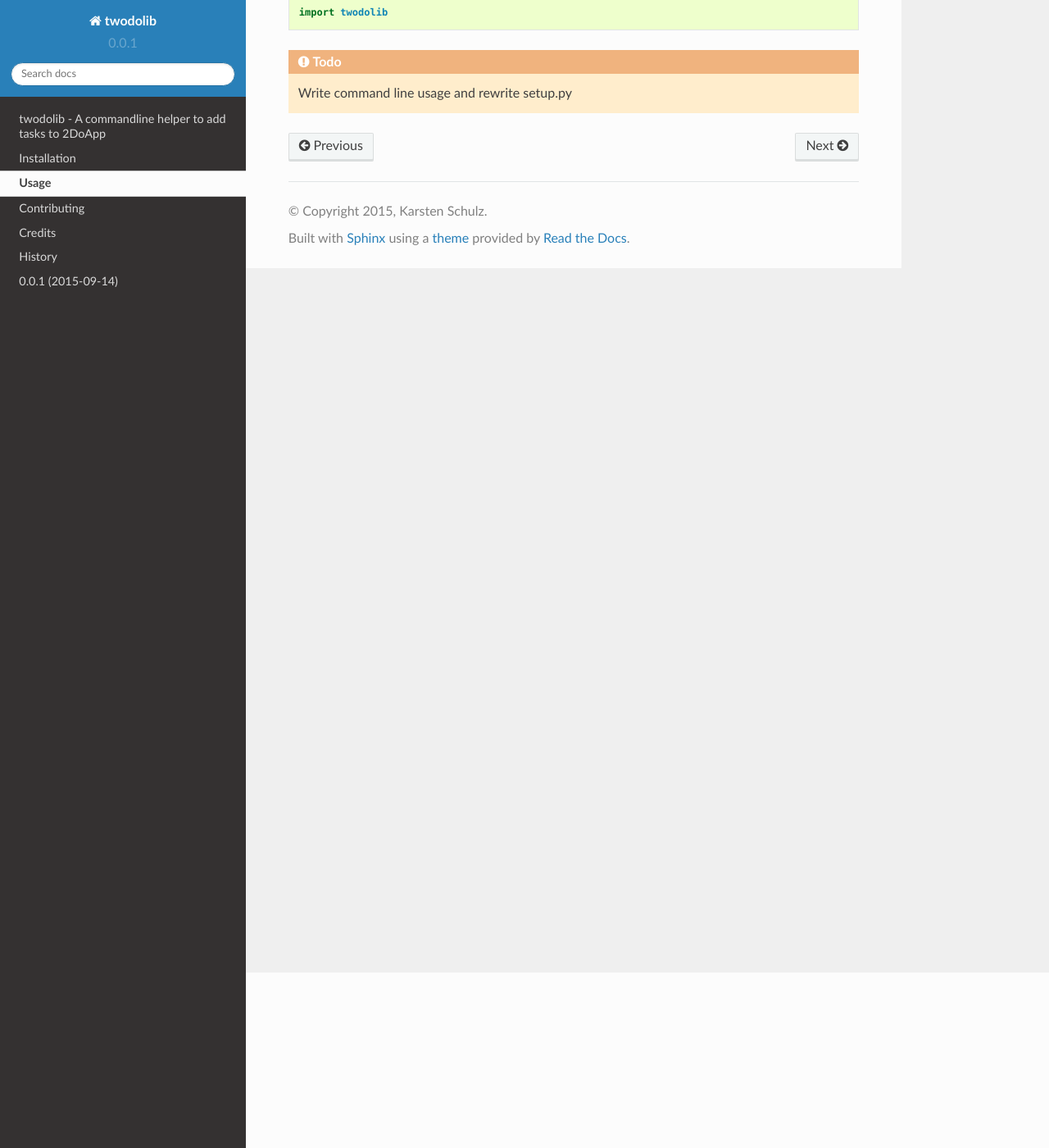
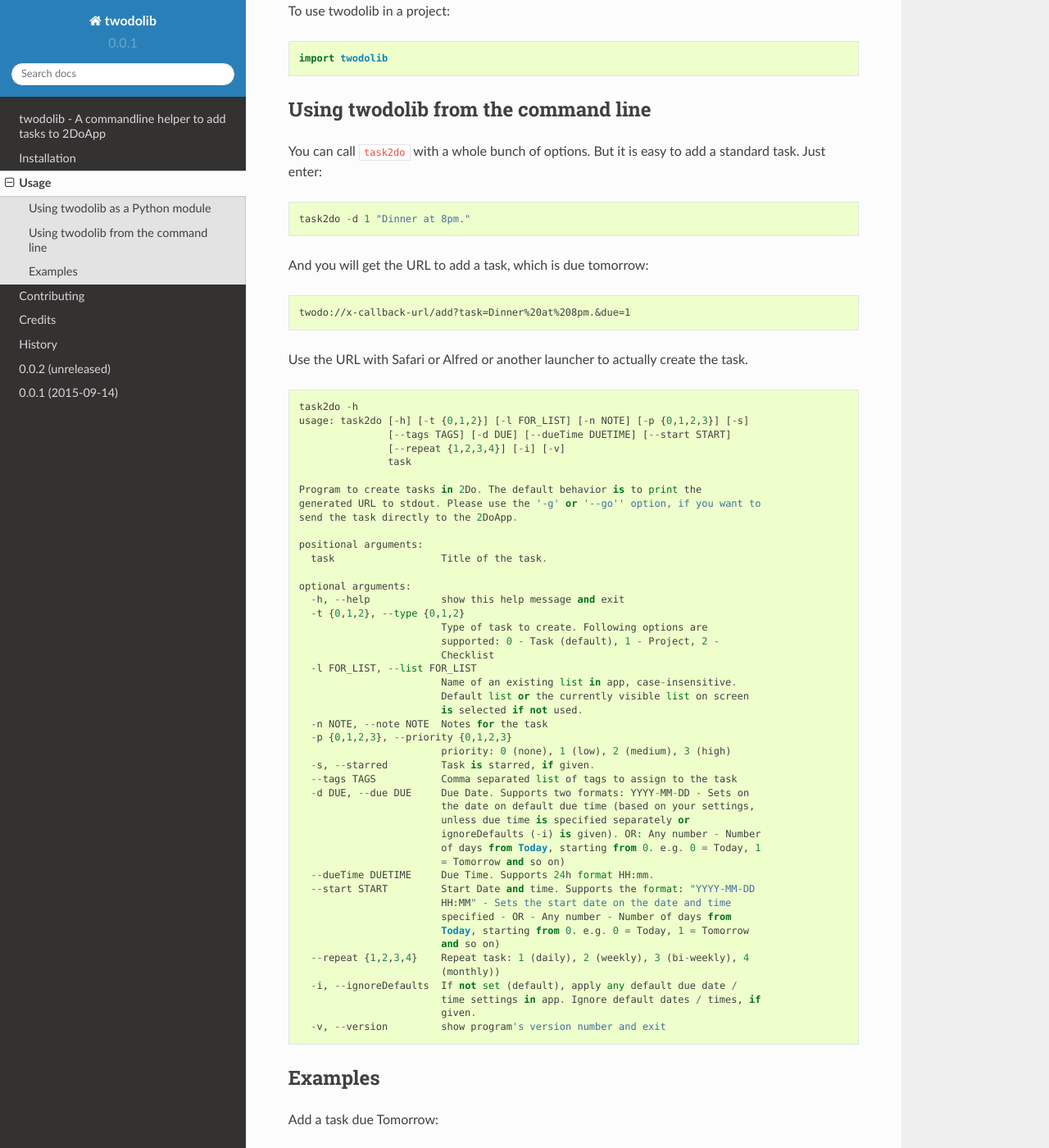
Before and after one commit to KarstenSchulz/twodolib, a Sphinx documentation site: the page built from docs/usage.rst, in a window 1280 px wide and 1400 px high, scrolled down 214 px. Shown: the whole window at 82% size. Built offline with Sphinx 7.4.7 and the Read the Docs theme 2.0.0, drawn with Linux system fonts in a browser that asks for light colours; pages that are not in the unit, such as notebooks, are missing from menus; some of the changed text lies outside the part shown.

Commit message:
updated documentation

```diff
--- a/HISTORY.rst
+++ b/HISTORY.rst
@@ -3,7 +3,14 @@
 History
 -------
 
+0.0.2 (unreleased)
+------------------
+
+* ADD: more commandline options implemented: repeat, due, dueTime, repeat
+* ADD: docs
+
+
 0.0.1 (2015-09-14)
----------------------
+------------------
 
-* not released - pre alpha atm.
+* not released - pre alpha.
--- a/docs/usage.rst
+++ b/docs/usage.rst
@@ -1,9 +1,106 @@
 =====
 Usage
 =====
+
+Using twodolib as a Python module
+---------------------------------
 
 To use twodolib in a project::
 
     import twodolib
 
-.. todo:: Write command line usage and rewrite setup.py
+
+
+Using twodolib from the command line
+------------------------------------
+
+You can call ``task2do`` with a whole bunch of options. But it is easy to
+add a standard task. Just enter::
+
+    task2do -d 1 "Dinner at 8pm."
+
+And you will get the URL to add a task, which is due tomorrow::
+
+    twodo://x-callback-url/add?task=Dinner%20at%208pm.&due=1
+
+Use the URL with Safari or Alfred or another launcher to actually create the
+task.
+
+
+
+::
+
+    task2do -h
+    usage: task2do [-h] [-t {0,1,2}] [-l FOR_LIST] [-n NOTE] [-p {0,1,2,3}] [-s]
+                   [--tags TAGS] [-d DUE] [--dueTime DUETIME] [--start START]
+                   [--repeat {1,2,3,4}] [-i] [-v]
+                   task
+
+    Program to create tasks in 2Do. The default behavior is to print the
+    generated URL to stdout. Please use the '-g' or '--go'' option, if you want to
+    send the task directly to the 2DoApp.
+
+    positional arguments:
+      task                  Title of the task.
+
+    optional arguments:
+      -h, --help            show this help message and exit
+      -t {0,1,2}, --type {0,1,2}
+                            Type of task to create. Following options are
+                            supported: 0 - Task (default), 1 - Project, 2 -
+                            Checklist
+      -l FOR_LIST, --list FOR_LIST
+                            Name of an existing list in app, case-insensitive.
+                            Default list or the currently visible list on screen
+                            is selected if not used.
+      -n NOTE, --note NOTE  Notes for the task
+      -p {0,1,2,3}, --priority {0,1,2,3}
+                            priority: 0 (none), 1 (low), 2 (medium), 3 (high)
+      -s, --starred         Task is starred, if given.
+      --tags TAGS           Comma separated list of tags to assign to the task
+      -d DUE, --due DUE     Due Date. Supports two formats: YYYY-MM-DD - Sets on
+                            the date on default due time (based on your settings,
+                            unless due time is specified separately or
+                            ignoreDefaults (-i) is given). OR: Any number - Number
+                            of days from Today, starting from 0. e.g. 0 = Today, 1
+                            = Tomorrow and so on)
+      --dueTime DUETIME     Due Time. Supports 24h format HH:mm.
+      --start START         Start Date and time. Supports the format: "YYYY-MM-DD
+                            HH:MM" - Sets the start date on the date and time
+                            specified - OR - Any number - Number of days from
+                            Today, starting from 0. e.g. 0 = Today, 1 = Tomorrow
+                            and so on)
+      --repeat {1,2,3,4}    Repeat task: 1 (daily), 2 (weekly), 3 (bi-weekly), 4
+                            (monthly))
+      -i, --ignoreDefaults  If not set (default), apply any default due date /
+                            time settings in app. Ignore default dates / times, if
+                            given.
+      -v, --version         show program's version number and exit
+
+
+Examples
+--------
+
+Add a task due Tomorrow::
+
+    task2do -d 1 "Dinner at 8pm."
+
+Add a task with high priority::
+
+    task2do -p 3 "High priority task."
+- or -
+::
+
+    task2do --priority 3 "High priority task."
+
+Add a weekly repeating task::
+
+    task2do "change clothes" --repeat 2
+
+Add a task due at 6pm today::
+
+    task2do "Watch EX_MACHINA" --dueTime 18:00
+
+Add a task with tags, which is also starred and repeated monthly::
+
+    task2do "Monthly subscription." --tags bill,payment -s --repeat 4
```
Also changed, not shown: README.rst (+13 -3 lines).
